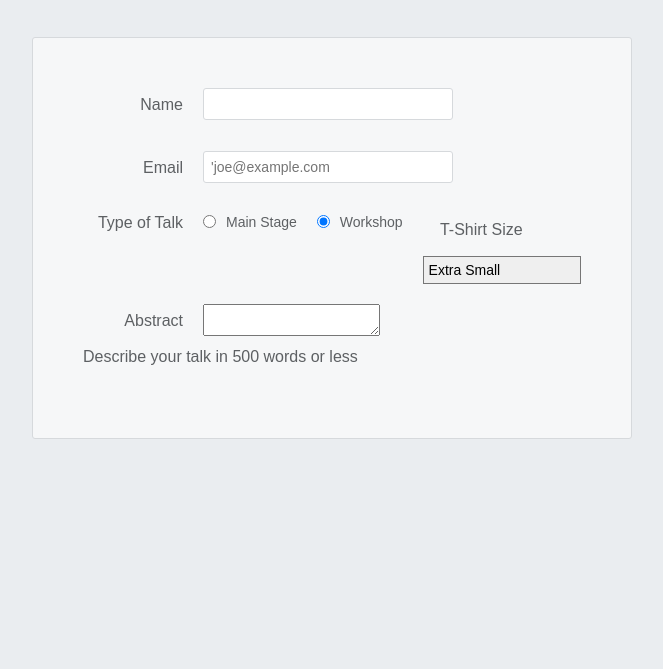
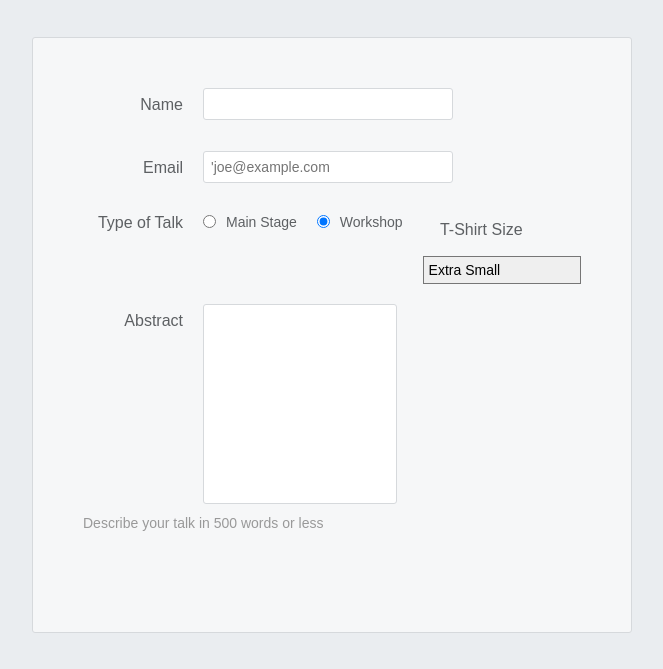
Before and after one commit to miguelf726/form-practice, a plain HTML site: page index.html in a window 1280 px wide. Shown: the part 225-894 px from the top of the page, without its empty margins (308-971 px from the left). Before the commit the page ends 800 px from the top, so only its background shows below. Drawn offline with Linux system fonts and the light colour scheme.

Commit message:
Add styling to the form's textarea

```diff
--- a/styles.css
+++ b/styles.css
@@ -99,6 +99,25 @@ body {
   -webkit-appearance: none;   /* This will make it work */
 }
 
+.form-row textarea{
+  font-family: Arial, Helvetica, sans-serif;
+  font-size: 14px;
+  border: 1px solid #d6d9dc;
+  border-radius: 3px;
+  min-height: 200px;
+  margin-bottom: 10px;
+  padding: 7px;
+  resize: none;
+}
+
+.form-row .instructions {
+  color: #999999;
+  font-size: 14px;
+  margin-bottom: 30px;
+}
+
+
+
 @media only screen and (min-width: 700px) {
   .speaker-form-header,
   .speaker-form {
```
